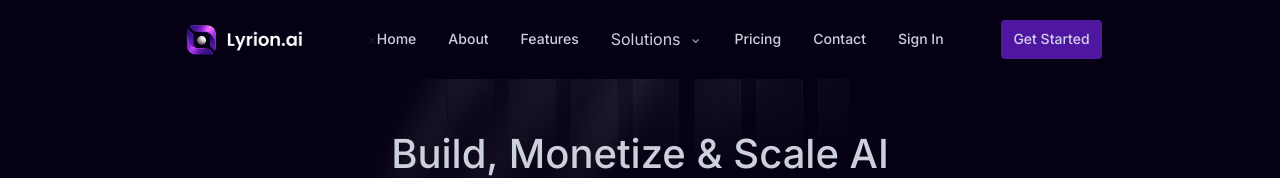
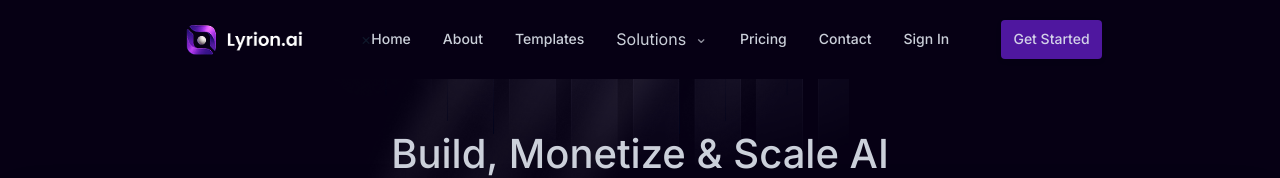
Before and after one commit to ADEEL-AHMAD-123/lyrion-frontend, a React (Vite) app: page / in a window 1280 px wide. Shown: the top 178 px of the page. Built offline with nearby package versions, Linux system fonts and the light colour scheme.

Commit message:
added templates navlink in header menu

```diff
--- a/src/components/sections/Header/Header.jsx
+++ b/src/components/sections/Header/Header.jsx
@@ -26,7 +26,8 @@ const Header = () => {
           <ul>
             <li><Link to="/" onClick={closeMenu}>Home</Link></li>
             <li><Link to="/about" onClick={closeMenu}>About</Link></li>
-            <li><Link to="/features" onClick={closeMenu}>Features</Link></li>
+            {/* <li><Link to="/features" onClick={closeMenu}>Features</Link></li> */}
+            <li><Link to="/templates" onClick={closeMenu}>Templates</Link></li>
             <li
               className={`has-submenu ${isSubmenuOpen ? 'open' : ''}`}
               onClick={toggleSubmenu}
```
